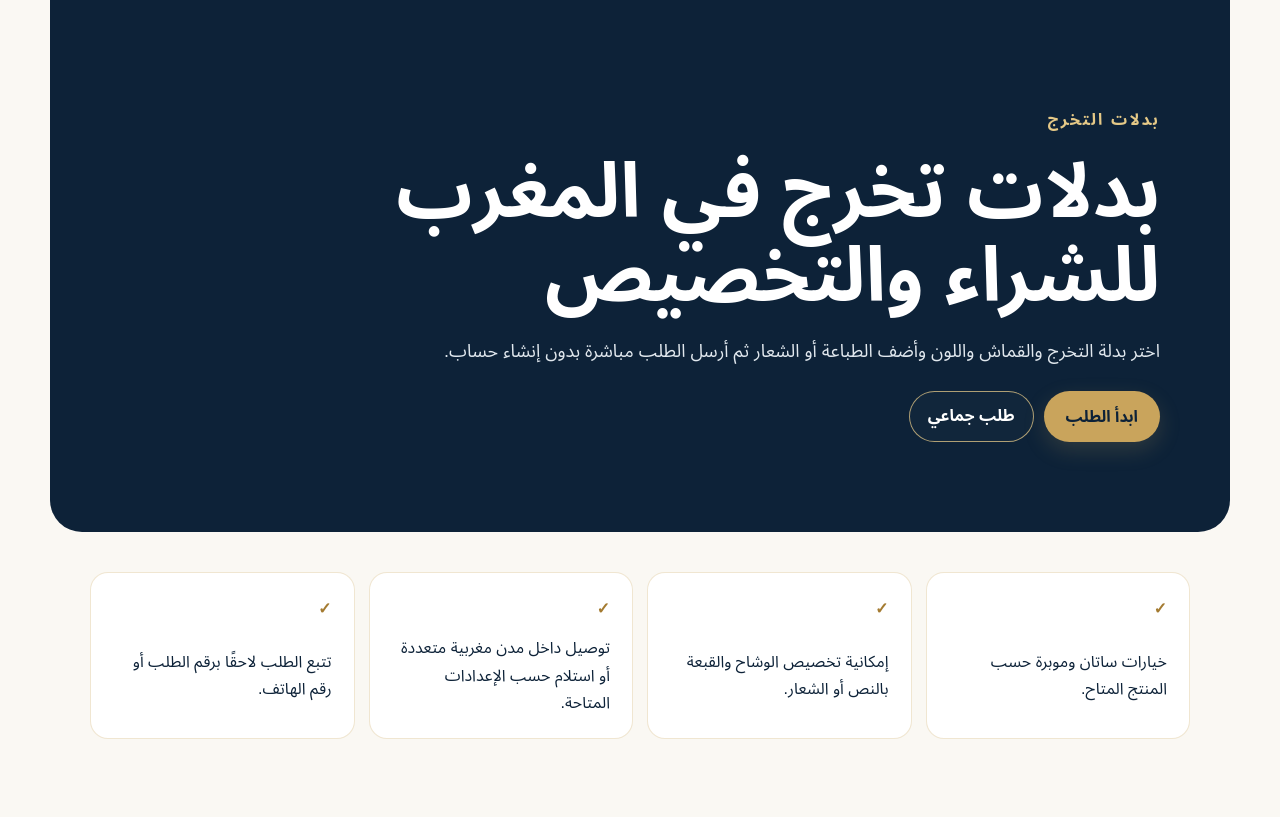
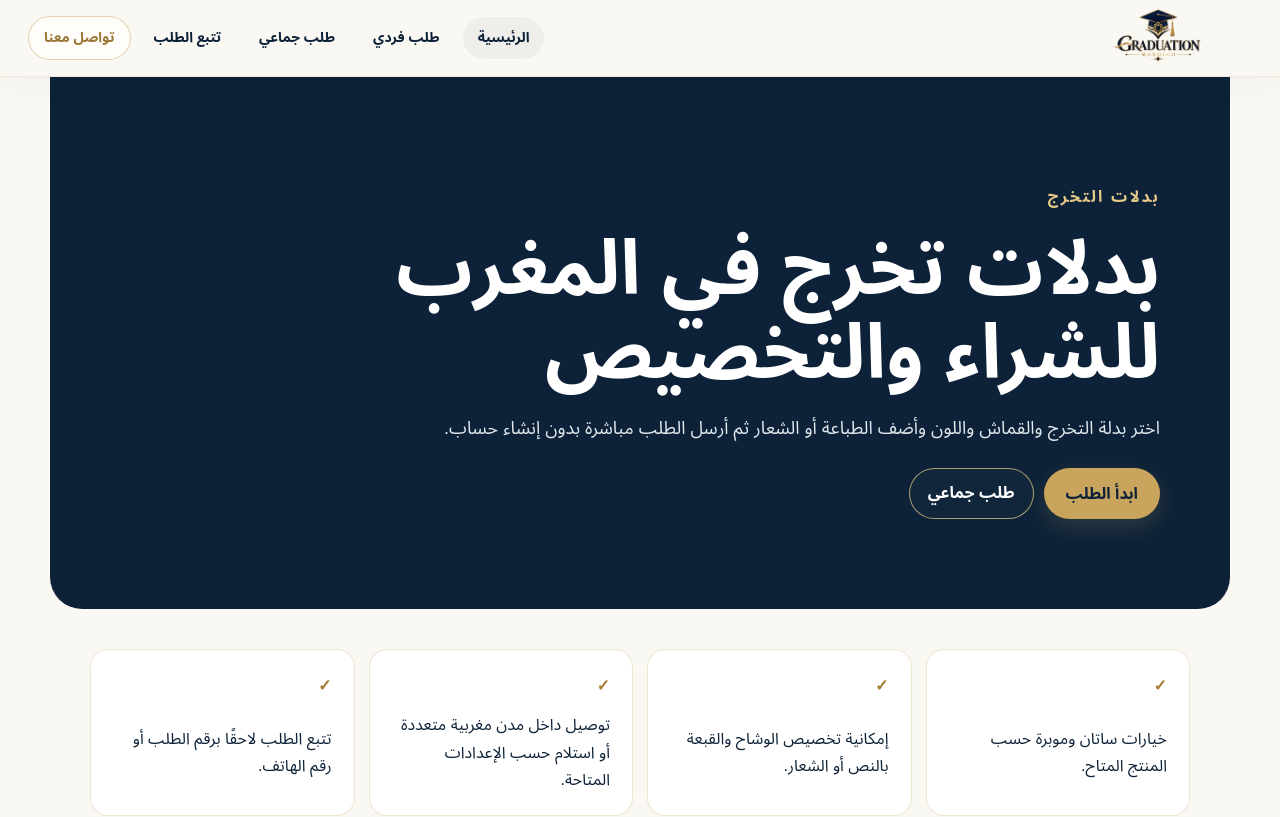
Before and after one commit to azar-pro/graduation_morocco_web, a Next.js app: page /graduation-gowns in a window 1280 px wide. Shown: the top 817 px of the page. Built offline with nearby package versions, Linux system fonts and the light colour scheme; no server answers.

Commit message:
Show shared navigation on all customer pages

```diff
--- a/components/SeoLanding.tsx
+++ b/components/SeoLanding.tsx
@@ -1,4 +1,5 @@
 import Link from "next/link";
+import SiteHeader from "@/components/SiteHeader";
 
 type Faq = { q: string; a: string };
 
@@ -35,7 +36,9 @@ export default function SeoLanding({
   return (
     <>
       <script type="application/ld+json" dangerouslySetInnerHTML={{ __html: JSON.stringify(schema) }} />
-      <main className="seoPage">
+      <div className="orderRoute" dir="rtl">
+        <SiteHeader />
+        <main className="seoPage">
         <section className="seoHero">
           <p className="eyebrow">{eyebrow}</p>
           <h1>{title}</h1>
@@ -73,7 +76,8 @@ export default function SeoLanding({
           <p>يمكنك إرسال الطلب مباشرة بدون إنشاء حساب.</p>
           <Link className="primaryButton" href="/order">ابدأ الآن</Link>
         </section>
-      </main>
+        </main>
+      </div>
     </>
   );
 }
```
